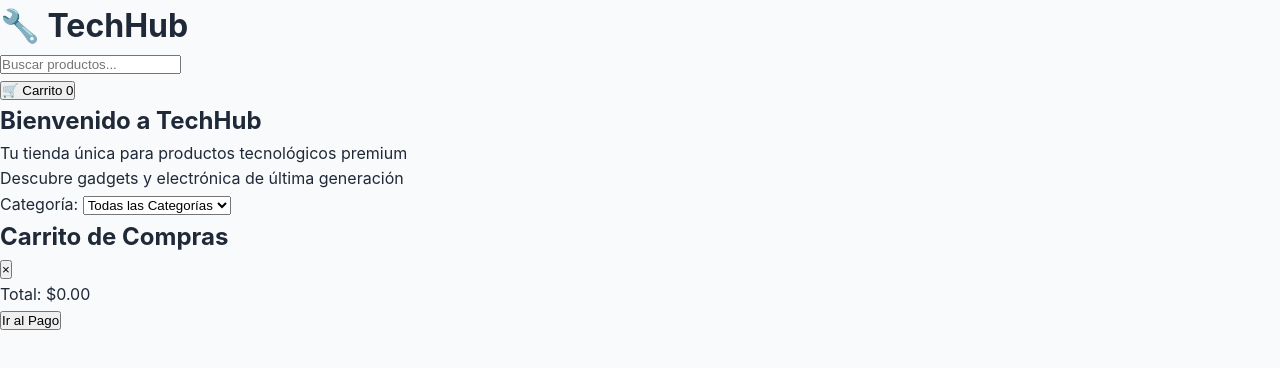
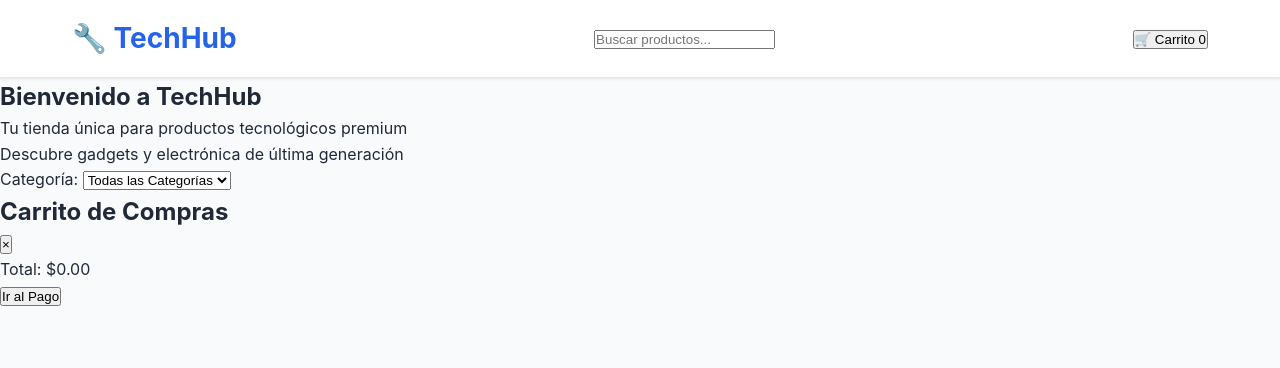
Before and after one commit to eduardoezequieel/investigacion_dps, a plain HTML site: page index.html in a window 1280 px wide. Drawn offline with Linux system fonts and the light colour scheme.

Commit message:
Creando estilos del header y logo

```diff
--- a/css/styles.css
+++ b/css/styles.css
@@ -24,3 +24,29 @@ body {
   color: var(--text-dark);
   line-height: 1.6;
 }
+
+/* Encabezado */
+.header {
+  background-color: white;
+  border-bottom: 1px solid var(--border-color);
+  position: sticky;
+  top: 0;
+  z-index: 100;
+  box-shadow: 0 1px 3px rgba(0, 0, 0, 0.1);
+}
+
+.header-container {
+  max-width: 1200px;
+  margin: 0 auto;
+  padding: 1rem 2rem;
+  display: flex;
+  justify-content: space-between;
+  align-items: center;
+  gap: 2rem;
+}
+
+.logo h1 {
+  font-size: 1.75rem;
+  color: var(--primary-color);
+  font-weight: 700;
+}
```
